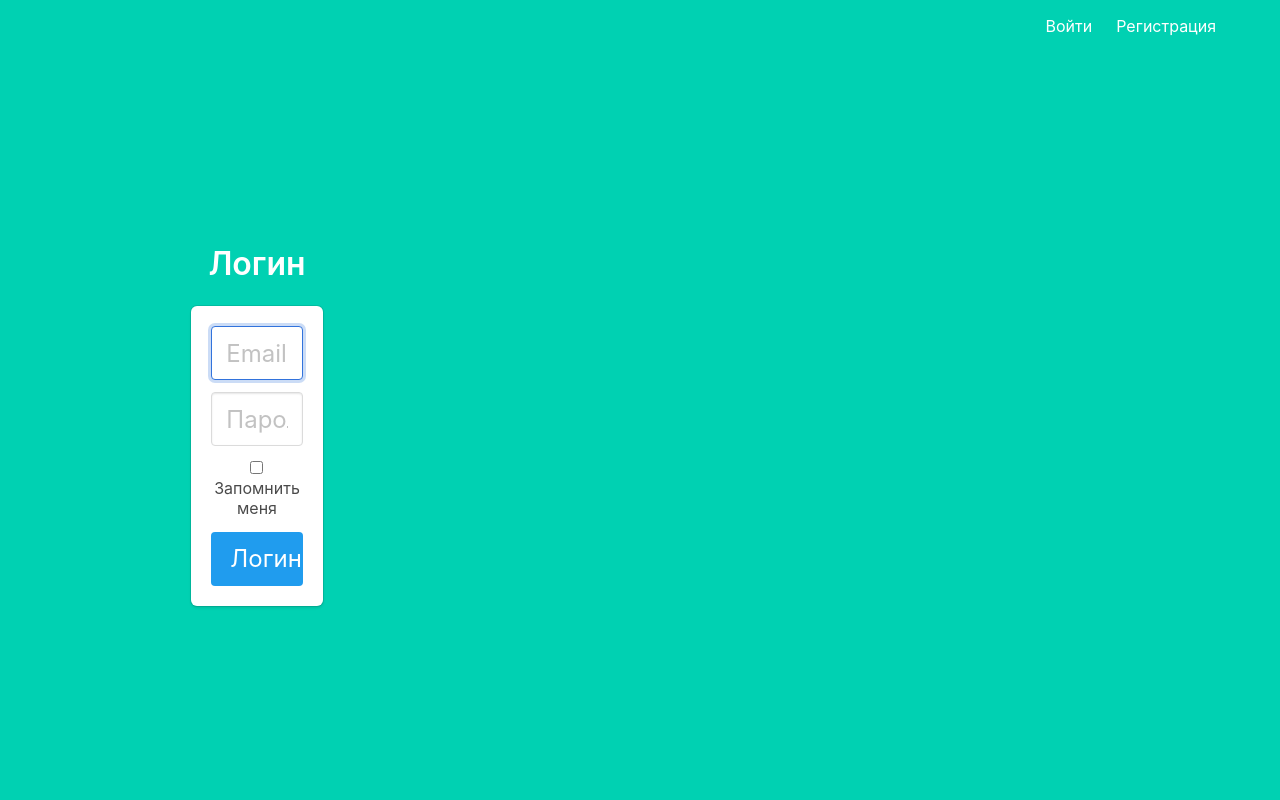
After one commit to vladalvl/flaskProject2, a Flask app: page /login in a window 1280 px wide. The commit adds this page. Run offline with Flask 2, Linux system fonts and the light colour scheme; parts of the project's set-up code (start-up, migrations or seed data) failed here and were passed over.

Commit message:
админка

```diff
--- /dev/null
+++ b/account/auth.py
@@ -0,0 +1,62 @@
+from flask import Blueprint, redirect, url_for, render_template, flash, request
+from  .model import User
+from flask_login import login_user, current_user, login_required, logout_user
+from werkzeug.security import generate_password_hash, check_password_hash
+from settings import db
+
+
+auth = Blueprint('auth', __name__)
+
+
+@auth.route('/login', methods=['POST', 'GET'])
+def login():
+    if request.method == 'POST':
+        email = request.form.get('email')
+        password = request.form.get('password')
+        rem = True if request.form.get('запомнить меня') else False
+
+        user = User.query.filter_by(email=email).first()
+
+        if not user or not check_password_hash(user.password, password):
+            flash('Логин или пароль были введены неверно!')
+            return redirect(url_for('auth.login'))
+
+        login_user(user, remember=rem)
+        return redirect(url_for('auth.profile'))
+
+    return render_template('login/login.html')
+
+
+@auth.route('/signup', methods=['POST', 'GET'])
+def signup():
+    if request.method == 'POST':
+        email = request.form.get('email')
+        name = request.form.get('name')
+        password = request.form.get('password')
+
+        user = User.query.filter_by(email=email).first()
+        if user:
+            flash('Пользователь с этим email уже существует!')
+            return redirect(url_for('auth.login'))
+
+        new_user = User(name, generate_password_hash(password, method='sha256'), email)
+        db.session.add(new_user)
+        db.session.commit()
+
+        return redirect(url_for('auth.login'))
+
+
+    else:
+        return render_template('login/signup.html')
+
+@auth.route('/logout')
+@login_required
+def logout():
+    logout_user()
+    return redirect(url_for('posts.main'))
+
+
+@auth.route('/profile')
+@login_required
+def profile():
+    return render_template('login/profile.html', username=current_user.name)
--- a/model.py
+++ b/model.py
@@ -1,4 +1,4 @@
-from app import db
+from settings import db
 from datetime import datetime
 
 
--- a/schema.sql
+++ b/schema.sql
@@ -1,8 +1,8 @@
 DROP TABLE IF EXISTS posts;
 
-CREATE TABLE posts (
+CREATE TABLE user (
     id INTEGER PRIMARY KEY AUTOINCREMENT,
-    created TIMESTAMP NOT NULL DEFAULT CURRENT_TIMESTAMP,
-    title TEXT NOT NULL,
-    content TEXT NOT NULL
+    email VARCHAR(100) NOT NULL UNIQUE,
+    password VARCHAR(100),
+    name VARCHAR(100)
 );
--- /dev/null
+++ b/start.py
@@ -0,0 +1,9 @@
+from settings import app
+
+
+if __name__ == '__main__':
+
+    from views.post_with_orm import post
+    app.register_blueprint(post)
+
+    app.run()
--- a/static/css/style.css
+++ b/static/css/style.css
@@ -1,6 +1,6 @@
 h1 {
     border: 2px #eee solid;
-    color: saddlebrown;
+    color: blue;
     text-align: center;
     padding: 10px;
 }
--- a/templates/edit.html
+++ b/templates/edit.html
@@ -27,7 +27,7 @@
 </form>
 <hr>
 
-<form action="{{ url_for('post_with_orm.delete_post', post_id=post['id']) }}" method="POST">
+<form action="{{ url_for('posts.delete_post', post_id=post['id']) }}" method="POST">
     <input type="submit" value="Удалить пост"
            class="btn btn-danger btn-sm"
            onclick="return confirm('Вы действительно хотите удалить пост?')">
--- /dev/null
+++ b/templates/login/base.html
@@ -0,0 +1,56 @@
+<!DOCTYPE html>
+<html>
+
+<head>
+    <meta charset="utf-8">
+    <meta http-equiv="X-UA-Compatible" content="IE=edge">
+    <meta name="viewport" content="width=device-width, initial-scale=1">
+    <title>Аутентификация</title>
+    <link rel="stylesheet" href="https://cdnjs.cloudflare.com/ajax/libs/bulma/0.7.2/css/bulma.min.css" />
+</head>
+
+<body>
+    <section class="hero is-primary is-fullheight">
+
+        <div class="hero-head">
+            <nav class="navbar">
+                <div class="container">
+
+                    <div id="navbarMenuHeroA" class="navbar-menu">
+                        <div class="navbar-end">
+                            {% if current_user.is_authenticated %}
+                            <a href="{{ url_for('posts.main') }}" class="navbar-item">
+                                Главная страница
+                            </a>
+                            <a href="{{ url_for('auth.profile') }}" class="navbar-item">
+                                Профиль
+                            </a>
+                            {% endif %}
+                            {% if not current_user.is_authenticated %}
+                            <a href="{{ url_for('auth.login') }}" class="navbar-item">
+                                Войти
+                            </a>
+                            {% endif %}
+                            <a href="{{ url_for('auth.signup') }}" class="navbar-item">
+                                Регистрация
+                            </a>
+
+                            {% if current_user.is_authenticated %}
+                            <a href="{{ url_for('auth.logout') }}" class="navbar-item">
+                                Выйти
+                            </a>
+                            {% endif %}
+                        </div>
+                    </div>
+                </div>
+            </nav>
+        </div>
+        <div class="hero-body">
+            <div class="'container has-text-centered">
+                {% block content %}
+                {% endblock %}
+            </div>
+        </div>
+    </section>
+</body>
+</html>
--- /dev/null
+++ b/templates/login/login.html
@@ -0,0 +1,36 @@
+{% extends "login/base.html" %}
+
+{% block content %}
+<div class="column is-4 is-offset-4">
+    <h3 class="title">Логин</h3>
+    <div class="box">
+        {% with messages = get_flashed_messages() %}
+        {% if messages %}
+            <div class="notification is-danger">
+                {{ messages[0] }}
+            </div>
+        {% endif %}
+        {% endwith %}
+        <form method="POST" action="/login">
+            <div class="field">
+                <div class="control">
+                    <input class="input is-large" type="email" name="email" placeholder="Email" autofocus="">
+                </div>
+            </div>
+
+            <div class="field">
+                <div class="control">
+                    <input class="input is-large" type="password" name="password" placeholder="Пароль">
+                </div>
+            </div>
+            <div class="field">
+                <label class="checkbox">
+                    <input type="checkbox">
+                    Запомнить меня
+                </label>
+            </div>
+            <button class="button is-block is-info is-large is-fullwidth">Логин</button>
+        </form>
+    </div>
+</div>
+{% endblock %}
--- a/templates/main.html
+++ b/templates/main.html
@@ -8,12 +8,12 @@
     {% endfor %}
 
     {% for post in posts %}
-        <a href="{{ url_for('post_with_orm.show_post', post_id=post['id']) }}">
+        <a href="{{ url_for('posts.show_post', post_id=post['id']) }}">
             <h2>{{ post['title'] }}</h2>
         </a>
         <span class="badge badge-primary">{{ post['created'] }}</span>
 
-        <a href="{{ url_for('post_with_orm.edit_post', post_id=post['id']) }}">
+        <a href="{{ url_for('posts.edit_post', post_id=post['id']) }}">
             <span class="badge badge-warning">Изменить</span>
         </a>
         <hr>
--- a/templates/post.html
+++ b/templates/post.html
@@ -4,7 +4,7 @@
     <h2>{% block title %} {{ post['title'] }} {% endblock %}</h2>
     <span class="badge badge-primary">{{ post['created'] }}</span>
 
-    <a href="{{ url_for('post_with_orm.edit_post', post_id=post['id']) }}">
+    <a href="{{ url_for('posts.edit_post', post_id=post['id']) }}">
         <span class="badge badge-primary" style="color: white">Изменить</span>
     </a>
     <p>{{ post['content'].replace('\r\n', '<br>') | safe }}</p>
```
Also changed, not shown: account/model.py (added, +14 -0 lines), app.py (deleted, +0 -24 lines), settings.py (added, +34 -0 lines), templates/base.html (+4 -4 lines), templates/login/profile.html (added, +7 -0 lines), templates/login/signup.html (added, +37 -0 lines), views/post_with_orm.py (+9 -3 lines), account/__init__.py (added), database.db.
